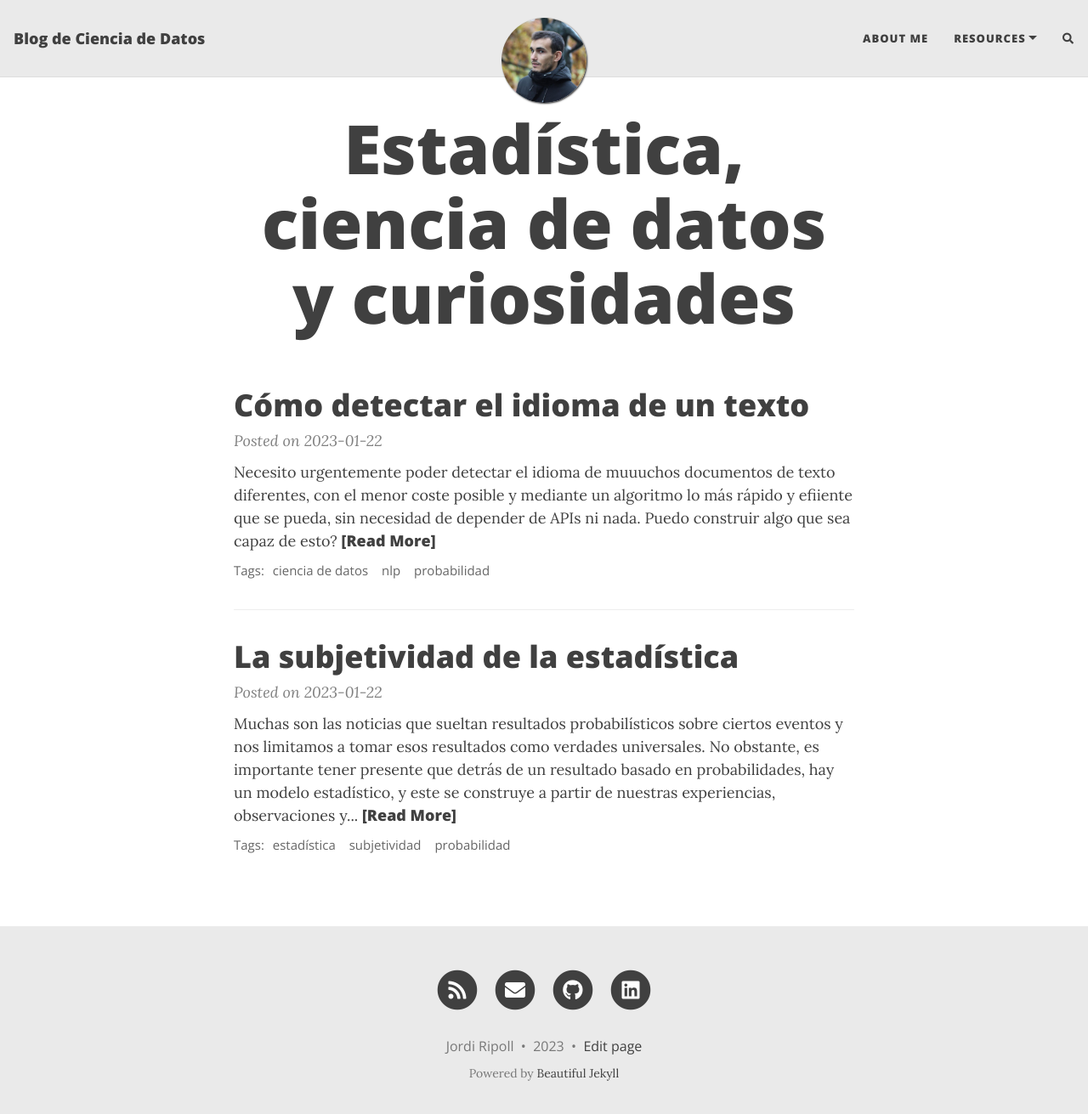
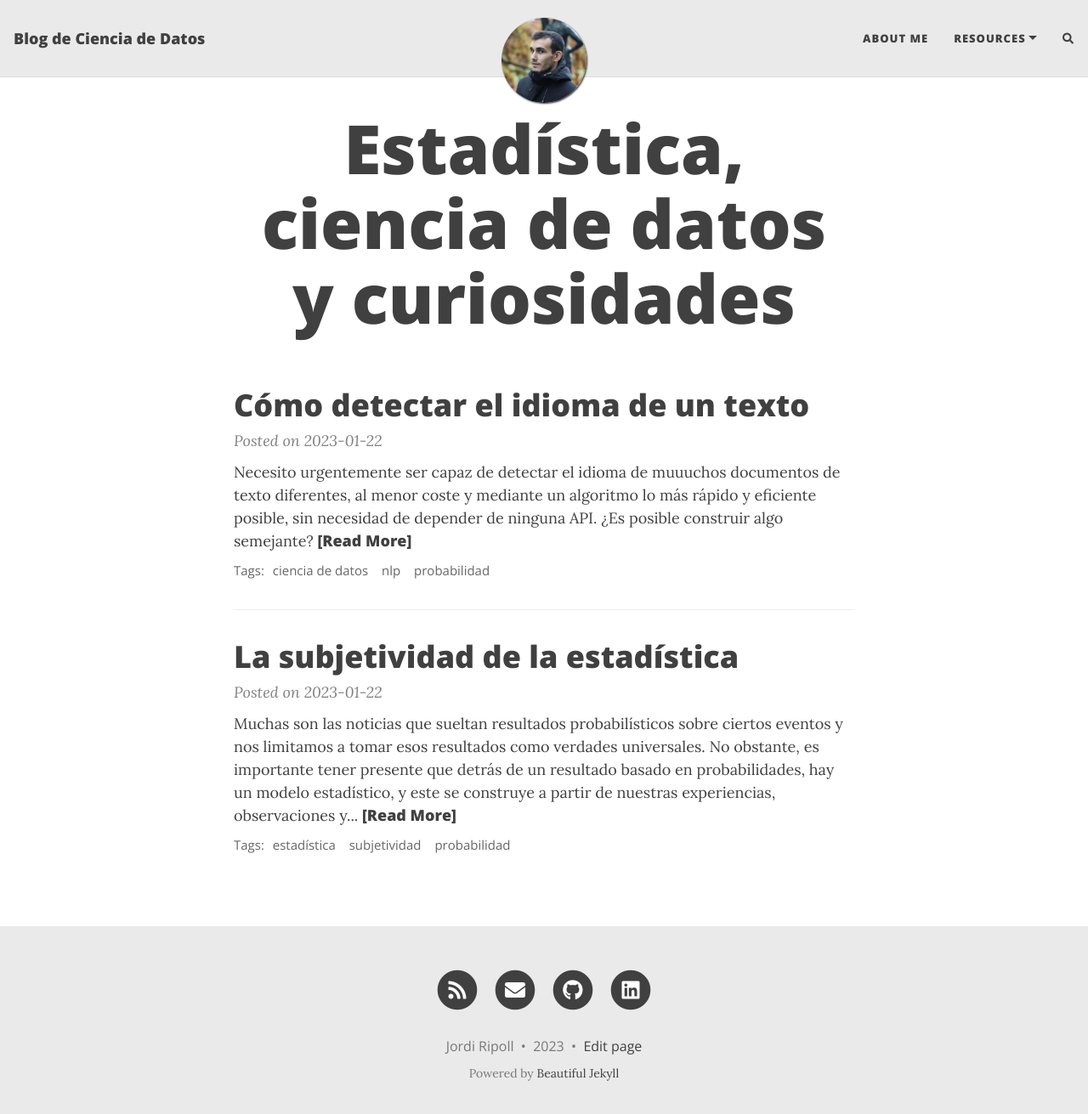
Before and after one commit to JordiRiMe/jordirime.github.io, a Jekyll site: the page built from index.html, in a window 1280 px wide and 1324 px high. Shown: the top 1311 px of the window at 85% size. Built offline with Jekyll 4.4.1, drawn with Linux system fonts in a browser that asks for light colours; nearby versions of some CDN libraries; the list of posts is cut into pages by our own code; comment, search, counter and statistics services are not loaded; some of the changed lines change nothing that is shown.

Commit message:
Update 2023-01-23-language-detector.md

```diff
--- a/_posts/2023-01-23-language-detector.md
+++ b/_posts/2023-01-23-language-detector.md
@@ -14,22 +14,30 @@
 - probabilidad
 ---
 
-Necesito urgentemente poder detectar el idioma de muuuchos documentos de texto diferentes, con el menor coste posible y mediante un algoritmo lo más rápido y efiiente que se pueda, sin necesidad de depender de APIs ni nada. Puedo construir algo que sea capaz de esto?
+Necesito urgentemente ser capaz de detectar el idioma de muuuchos documentos de texto diferentes, al menor coste y mediante un algoritmo lo más rápido y eficiente posible, sin necesidad de depender de ninguna API. ¿Es posible construir algo semejante?
 
-A raíz de un post en el que vi cómo desencriptar mensajes con letras permutadas, me vino la inspiración.
+A raíz de un post que me mostró cómo desencriptar mensajes con letras permutadas, me vino la inspiración.
 
-La idea consiste en trabajar con los bigramas de las palabras de los textos, es decir, cada par de letras. Por ejemplo, la palabra 'patata' tendría los bigramas $$\{' p', 'pa', 'at', 'ta', 'at', 'ta', 'a '\}$$. Un detalle importante a considerar, que se me pasó al principio, es considerar el primer y último bigrama, ya que indican el inicio y el final de una palabra.
+La idea consiste en trabajar con los bigramas, que no son más que los pares de letras de las palabras que componen un texto. Por ejemplo, la palabra 'patata' tendría los bigramas $$\{' p', 'pa', 'at', 'ta', 'at', 'ta', 'a '\}$$. Un detalle importante a considerar, y que se me pasó en un primer momento, es considerar el primer y último bigrama (en este caso ' p' y 'a '), ya que indican el inicio y el final de una palabra.
 
-Esta información se puede explotar para construir una matriz de probabilidades de encontrar cierto bigrama, la cual, por ejemplo, puede representar en las filas la primera letra del bigrama y en las columnas la segunda letra. Para construir esa matriz, tendría que tener en cuenta todas las letras de los idiomas que quiero considerar, más el espacio ' '. En mi caso particular, necesito detectar si un texto está escrito en catalán, castellano, inglés, francés o alemán. Por lo tanto, tendre que considerar todas las letras del alfabeto español, la 'ç' y la 'ß'. Podría considerar tildes, diéresis, pero para evitar errores ortográficos y otras cosas salvajes que puedan surgir en los textos, me limitaré a texto sin carácteres especiales de ese estilo.
+Es posible explotar esta información construyendo una distribución que indique la probabilidad de encontrar cierto bigrama dado un idioma. Para construir dicha distribución de probabilidad, habría que tener en cuenta todas las letras de aquellos idiomas que se consideren, más el espacio ' '. En mi caso particular, necesito detectar si un texto está escrito en catalán, castellano, inglés, francés o alemán. Por lo tanto, tendré que considerar todas las letras del alfabeto español, incluyendo además la 'ç' (que aparece en el catalán y francés) y la 'ß' (en textos alemanes). Podría considerar tildes, diéresis, etc., pero para evitar posibles errores ortográficos en el texto y otras cosas imprevisibles que puedan surgir en los textos, me limitaré a texto sin caracteres especiales de ese estilo.
 
-Una vez que tengo en cuenta esto, leo un texto (cuanto más largo mejor) de cada idioma y calculo la probabilidad $$p_{xy}$$ de encontrar un bigrama $$xy$$ en el documento (esto sería calcular $$n_{xy}/N$$ donde N es el número de bigramas totales del texto y $$n_{xy}$$ el número de bigramas $$xy$$ que encuentre). Para ser más precisos, realmente estimo $$\hat{p_{xy}}$$ como $$\displaystyle\frac{n_{xy}+1}{N + n_L}$$ por un pequeño detalle que veremos más adelante, donde $$n_L$$ es el número de letras diferentes que estoy considerando más 1 (por el espacio).
+Una vez que tengo en cuenta esto, leo un texto (cuanto más largo mejor) de cada idioma y calculo la probabilidad $$p_{xy}$$ de encontrar un bigrama $$xy$$ en el documento (esto sería calcular $$n_{xy}/N$$ donde N es el número de bigramas totales del texto y $$n_{xy}$$ el número de bigramas $$xy$$ que encuentre). Para ser más precisos, realmente estimo $$\hat{p_{xy}}$$ como $$\displaystyle\frac{n_{xy}+1}{N + n_L^2}$$ por un pequeño detalle que veremos más adelante, donde $$n_L$$ es el número de letras diferentes que estoy considerando más 1 (por el espacio).
 
-Ahora bien, dado un texto, cómo detecto con esto qué idioma es más verosímil que represente el texto?
+Ahora bien, dado un texto, y teniendo en cuenta todo lo anterior, ¿cómo detecto con esto qué idioma es más verosímil que represente dicho texto?
 
-Con esta matriz (o vector de probabilidades) hemos construido una distribución de probabilidades para cada idioma, es decir $$p(xy\|Idioma)$$. El sistema es muy sencillo, considera que los bigramas son independientes entre sí (cosa que no es verdad), pero no funciona nada mal. Es más, funciona mejor cuanto más largo sea un texto.
+Hemos creado una distribución de probabilidad estimada para cada idioma, es decir $$p(xy|Idioma)$$. A partir de esto, podemos asumir que los bigramas son independientes entre sí, cosa que sabemos que no es cierta, pero simplifica mucho el problema y no funciona nada mal. Es más, funciona mejor cuanto más largo sea un texto.
 
-Al tener un texto, obtenemos todos los bigramas de este $$\{x_1y_1,\ldots,x_ny_n\}$$ y calculamos la verosimilitud de los bigramas en cada idioma para luego simplemente ver cuál es mayor,
+Dado un texto, obtenemos todos los bigramas de este $$\{x_1y_1,\ldots,x_ny_n\}$$ y calculamos la verosimilitud de los bigramas en cada idioma para luego simplemente ver cuál es mayor, es decir:
 
-$$p(x1y1,\ldots,x_ny_n|Idioma) = p(x1y1|Idioma)\cdots p(x_ny_n|Idioma).$$
+$$p(x_1y_1,\ldots,x_ny_n|Idioma) = p(x_1y_1|Idioma)\cdots p(x_ny_n|Idioma).$$
 
-Por este motivo, antes hemos sumado 1 en la estimación de las probabilidades, porque, por ejemplo, en la lengua española puede que no observemos el bigrama 'th'. Pero podríamos pillar un texto español con este error ortográfico y entonces el algorítmo detectaría que el idioma del texto es el inglés, ya que el producto anterior se volvería 0.
+He aquí el motivo por el que antes hemos sumado 1 y ajustado el divisor en la estimación de las probabilidades. Tomando como ejemplo la lengua española, puede que no observemos el bigrama 'th', pero podríamos dar con un texto en castellano con este error ortográfico; en ese caso, la estimación inicaría que es más verosímil que el texto esté escrito en inglés, ya que el producto anterior se volvería 0.
+
+Es en este punto cuando intentas buscar cosas que se te puedan escapar, le das un par de vueltas y piensas, ¿qué pasaría si mi texto es una URL o un conjunto de carácteres aleatorios?. La respuesta es sencilla, detectaremos un idioma de los que estamos intentando buscar.
+
+Enconces, ¿cómo detecto por ejemplo un texto random como puede ser la letra de una canción de Bad Bunny? Pues construyendo justamente eso, una distribución de probabilidad aleatoria $$p(xy|Random)=\displaystyle\frac{1}{n_L^2}$$.
+
+Con esto, lo tendríamos todo listo. Solo faltaría aplicar la regla del gran Bayes para calcular la probabilidad de que el texto sea de cierto idioma:
+
+$$p(Idioma_i|x_1y_1,\ldots,x_ny_n) = \displaystyle\frac{p(x_1y_1,\ldots,x_ny_n|Idioma_i)}{\sum_{i}p(x_1y_1,\ldots,x_ny_n|Idioma_i)}$$
```
